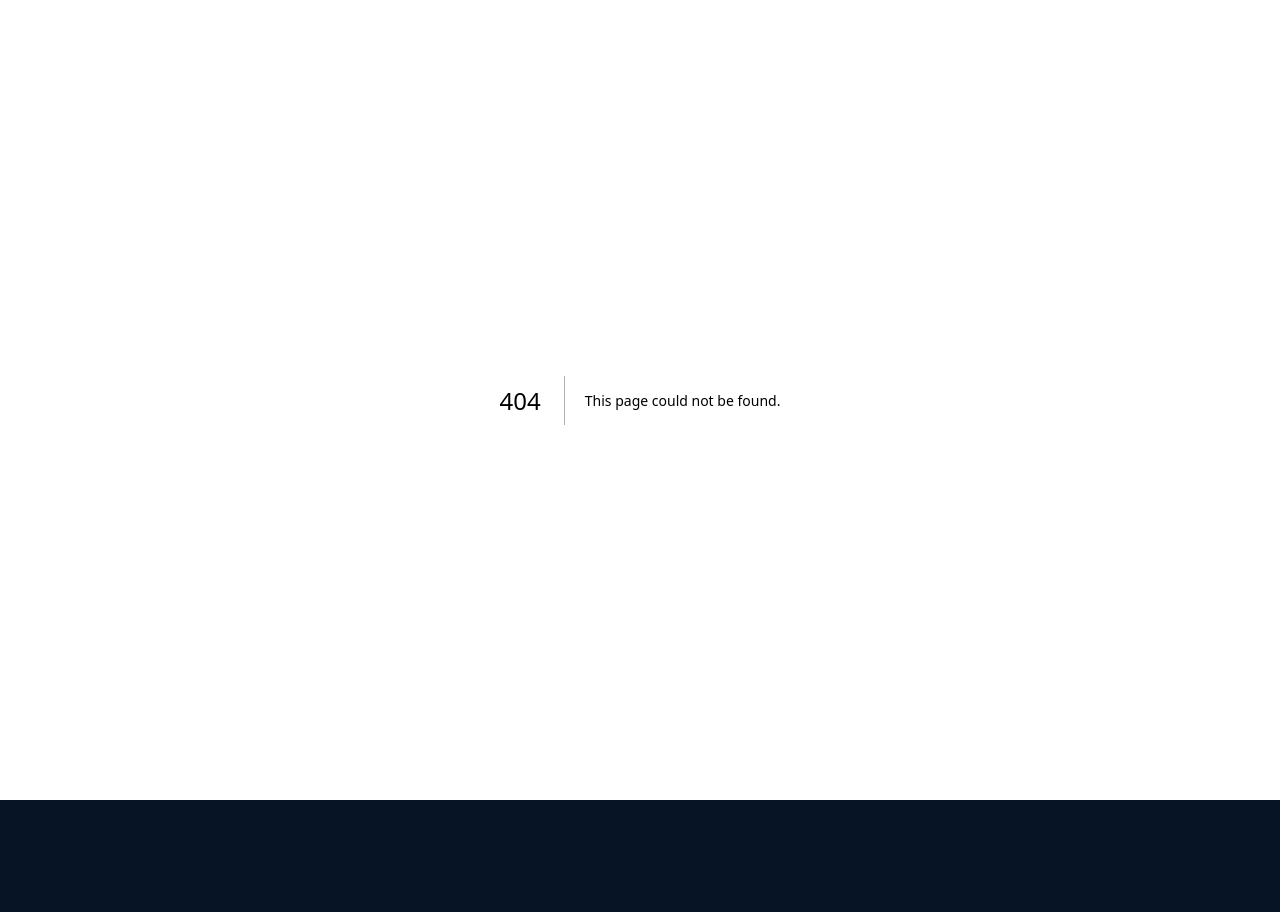
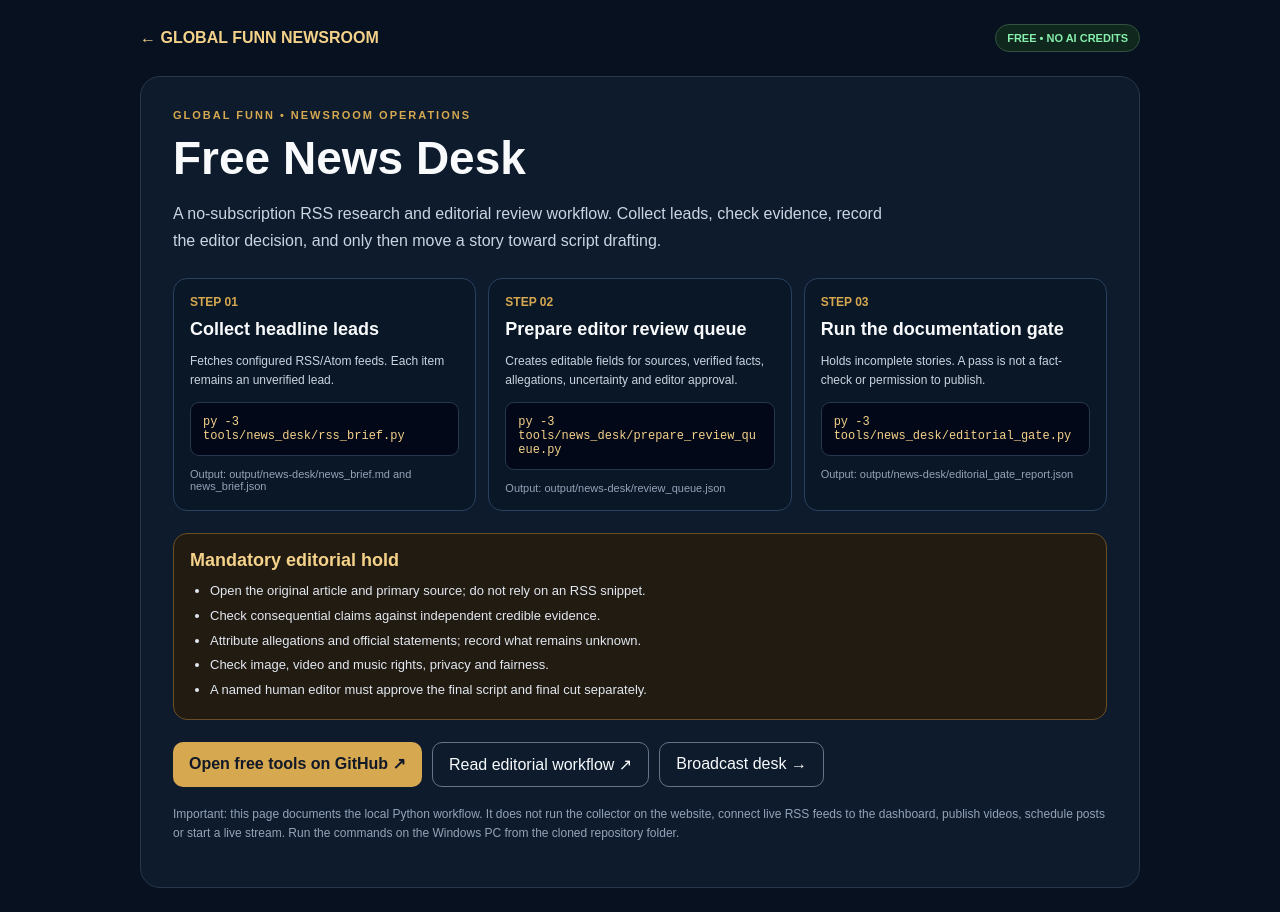
Before and after one commit to niteshkumar0326-web/global-funn-live-news, a Next.js app: page /news-desk in a window 1280 px wide. Before the commit this address had no page. Before the commit the page ends 800 px from the top, so only its background shows below. Built offline with nearby package versions, Linux system fonts and the light colour scheme.

Commit message:
Add newsroom free RSS and editorial workflow page

```diff
--- /dev/null
+++ b/app/news-desk/page.tsx
@@ -0,0 +1,55 @@
+export const metadata = {
+  title: "News Desk | GLOBAL FUNN",
+  description: "Free RSS lead collection and human editorial review workflow for GLOBAL FUNN."
+};
+
+const steps = [
+  { number: "01", title: "Collect headline leads", command: "py -3 tools/news_desk/rss_brief.py", output: "output/news-desk/news_brief.md and news_brief.json", note: "Fetches configured RSS/Atom feeds. Each item remains an unverified lead." },
+  { number: "02", title: "Prepare editor review queue", command: "py -3 tools/news_desk/prepare_review_queue.py", output: "output/news-desk/review_queue.json", note: "Creates editable fields for sources, verified facts, allegations, uncertainty and editor approval." },
+  { number: "03", title: "Run the documentation gate", command: "py -3 tools/news_desk/editorial_gate.py", output: "output/news-desk/editorial_gate_report.json", note: "Holds incomplete stories. A pass is not a fact-check or permission to publish." }
+];
+
+export default function NewsDeskPage() {
+  return (
+    <main style={{minHeight:"100vh",background:"#07111f",color:"#f8fafc",fontFamily:"Arial,sans-serif",padding:"24px 16px"}}>
+      <div style={{maxWidth:1000,margin:"0 auto"}}>
+        <header style={{display:"flex",justifyContent:"space-between",alignItems:"center",gap:12,flexWrap:"wrap",marginBottom:24}}>
+          <a href="/" style={{color:"#f5d28a",textDecoration:"none",fontWeight:800}}>← GLOBAL FUNN NEWSROOM</a>
+          <span style={{border:"1px solid #31533f",background:"#10271d",color:"#86efac",borderRadius:999,padding:"7px 11px",fontSize:11,fontWeight:800}}>FREE • NO AI CREDITS</span>
+        </header>
+        <section style={{border:"1px solid #26374e",borderRadius:20,background:"#0d1b2d",padding:"clamp(18px,4vw,32px)"}}>
+          <div style={{color:"#d6a84f",fontSize:11,fontWeight:900,letterSpacing:2}}>GLOBAL FUNN • NEWSROOM OPERATIONS</div>
+          <h1 style={{fontSize:"clamp(30px,5vw,46px)",lineHeight:1.1,margin:"12px 0"}}>Free News Desk</h1>
+          <p style={{color:"#cbd5e1",lineHeight:1.7,maxWidth:720}}>A no-subscription RSS research and editorial review workflow. Collect leads, check evidence, record the editor decision, and only then move a story toward script drafting.</p>
+          <div style={{display:"grid",gridTemplateColumns:"repeat(auto-fit,minmax(230px,1fr))",gap:12,marginTop:24}}>
+            {steps.map(step=>(
+              <article key={step.number} style={{border:"1px solid #29415f",borderRadius:14,padding:16,background:"#0a1727"}}>
+                <div style={{color:"#d6a84f",fontSize:12,fontWeight:900}}>STEP {step.number}</div>
+                <h2 style={{fontSize:18,margin:"10px 0"}}>{step.title}</h2>
+                <p style={{fontSize:12,color:"#cbd5e1",lineHeight:1.6}}>{step.note}</p>
+                <pre style={{whiteSpace:"pre-wrap",overflowWrap:"anywhere",background:"#020817",border:"1px solid #26374e",padding:12,borderRadius:9,color:"#f5d28a",fontSize:12}}>{step.command}</pre>
+                <div style={{fontSize:11,color:"#94a3b8"}}>Output: {step.output}</div>
+              </article>
+            ))}
+          </div>
+          <section style={{marginTop:22,border:"1px solid #6b4e25",background:"#211b12",borderRadius:14,padding:16}}>
+            <h2 style={{margin:"0 0 8px",fontSize:18,color:"#f5d28a"}}>Mandatory editorial hold</h2>
+            <ul style={{color:"#e2e8f0",fontSize:13,lineHeight:1.9,paddingLeft:20,margin:0}}>
+              <li>Open the original article and primary source; do not rely on an RSS snippet.</li>
+              <li>Check consequential claims against independent credible evidence.</li>
+              <li>Attribute allegations and official statements; record what remains unknown.</li>
+              <li>Check image, video and music rights, privacy and fairness.</li>
+              <li>A named human editor must approve the final script and final cut separately.</li>
+            </ul>
+          </section>
+          <div style={{display:"flex",gap:10,flexWrap:"wrap",marginTop:22}}>
+            <a href="https://github.com/niteshkumar0326-web/global-funn-live-news/tree/main/tools/news_desk" target="_blank" rel="noreferrer" style={{background:"#d6a84f",color:"#111827",fontWeight:900,textDecoration:"none",borderRadius:10,padding:"12px 16px"}}>Open free tools on GitHub ↗</a>
+            <a href="https://github.com/niteshkumar0326-web/global-funn-live-news/blob/main/tools/news_desk/EDITORIAL_WORKFLOW.md" target="_blank" rel="noreferrer" style={{border:"1px solid #64748b",color:"#f8fafc",textDecoration:"none",borderRadius:10,padding:"12px 16px"}}>Read editorial workflow ↗</a>
+            <a href="/broadcast" style={{border:"1px solid #64748b",color:"#f8fafc",textDecoration:"none",borderRadius:10,padding:"12px 16px"}}>Broadcast desk →</a>
+          </div>
+          <p style={{fontSize:12,color:"#94a3b8",lineHeight:1.6,marginTop:18}}>Important: this page documents the local Python workflow. It does not run the collector on the website, connect live RSS feeds to the dashboard, publish videos, schedule posts or start a live stream. Run the commands on the Windows PC from the cloned repository folder.</p>
+        </section>
+      </div>
+    </main>
+  );
+}
```
